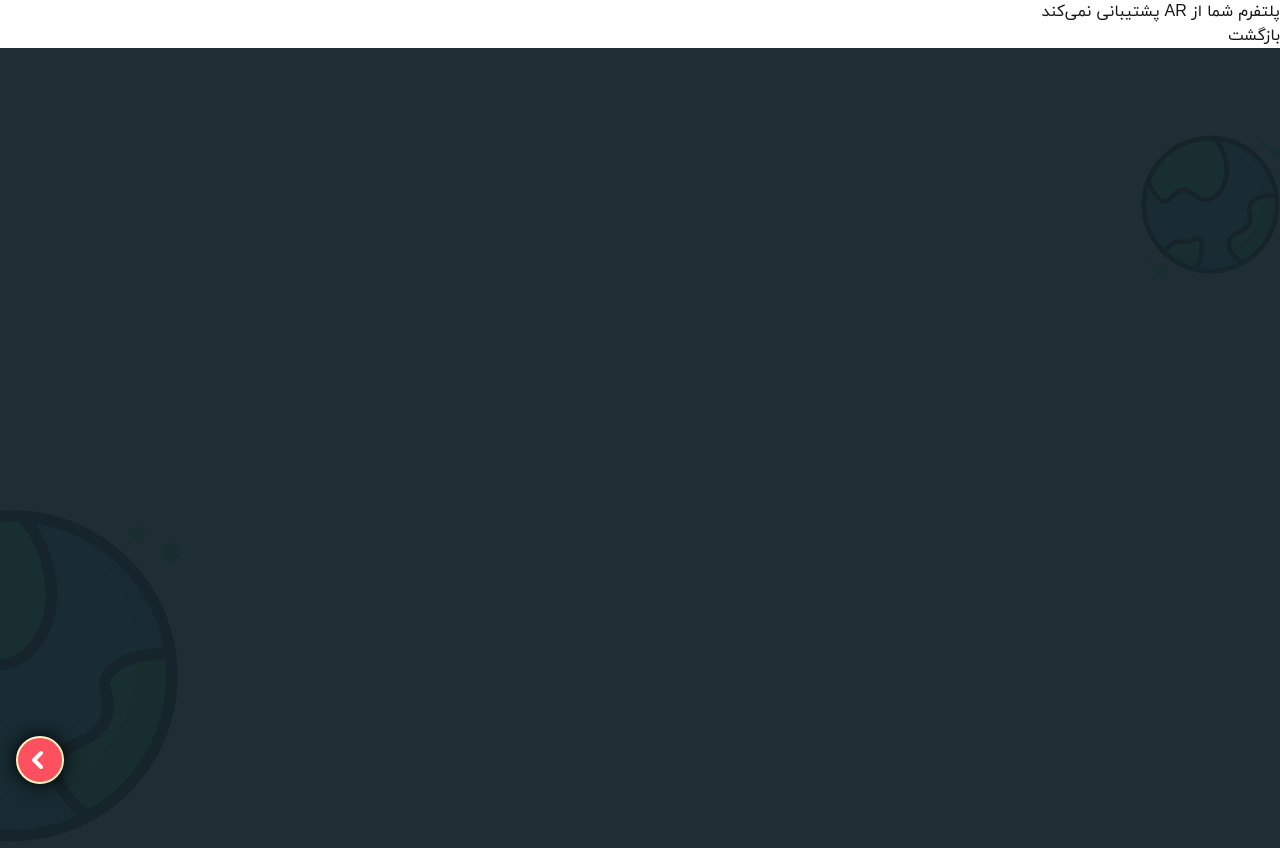
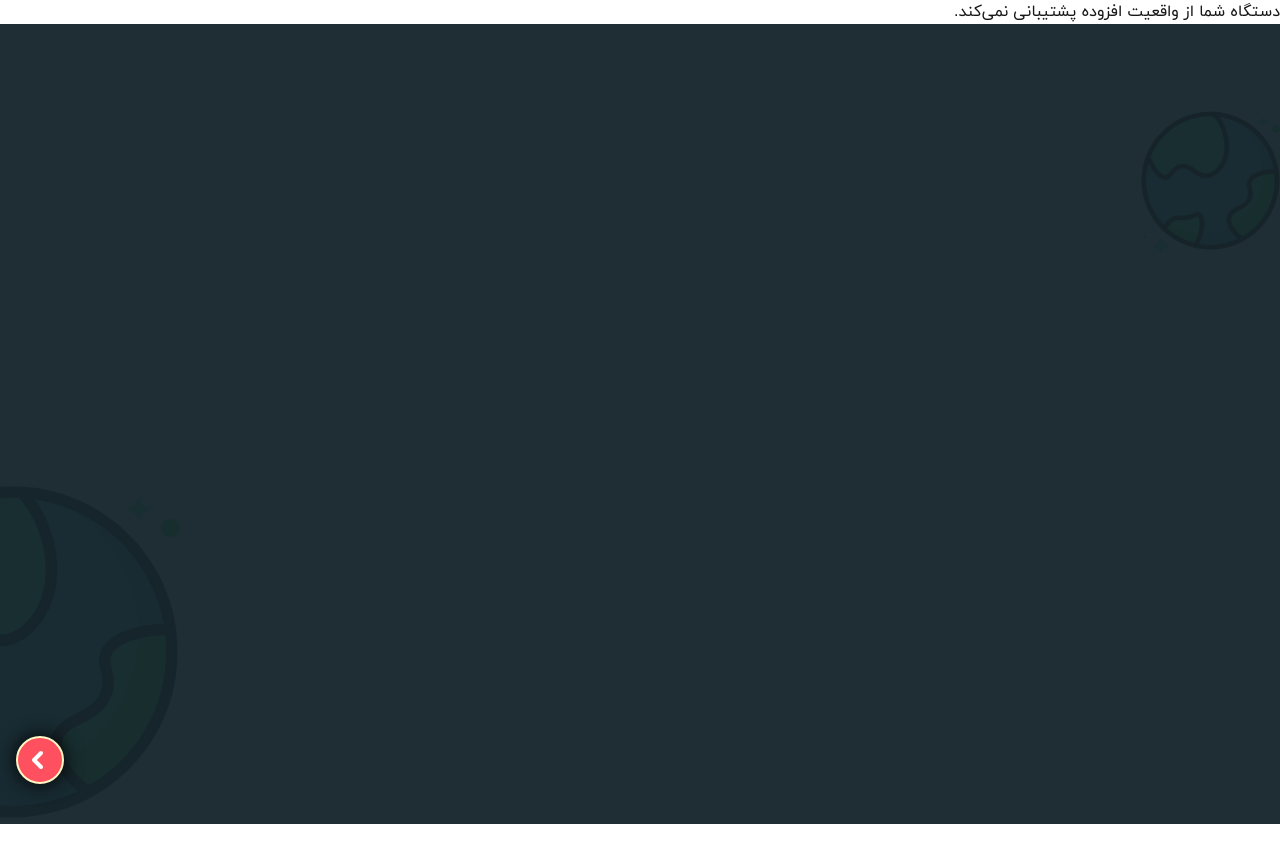
Before and after one commit to sinaAminiNextJs/bazzin, a Next.js app: page /earthThD/earthAR in a window 1280 px wide. After the commit the page ends 824 px from the top, so only its background shows below. Built offline with nearby package versions, Linux system fonts and the light colour scheme; a web font is replaced by a local one.

Commit message:
add components

```diff
--- a/app/earthThD/earthAR/components/AREarth.jsx
+++ b/app/earthThD/earthAR/components/AREarth.jsx
@@ -364,55 +364,232 @@
 // }
 ///////////////
 "use client";
-// pages/ar-page.jsx
-import { useEffect, useRef, useState } from "react";
-import { useRouter } from "next/router";
-import dynamic from "next/dynamic";
+"use client";
+import { useEffect, useState, useRef } from "react";
+import * as THREE from "three";
+import { GLTFLoader } from "three/addons/loaders/GLTFLoader.js";
+import { ARButton } from "three/addons/webxr/ARButton.js";
 
-// بارگذاری پویا برای جلوگیری از خطای SSR
-const ARScene = dynamic(() => import("./ARScene"), {
-  ssr: false,
-  loading: () => <div>در حال بارگذاری...</div>,
-});
+export default function AREarth() {
+  const [loading, setLoading] = useState(false);
+  const [error, setError] = useState(null);
+  const [arSupported, setArSupported] = useState(null);
+  const [hasStarted, setHasStarted] = useState(false);
+  const [windowsDimention, setWindowsDimention] = useState([0, 0]);
 
-export default function ARPage() {
-  const [supported, setSupported] = useState(null);
-  const router = useRouter();
+  const xrSessionRef = useRef(null);
+  const stopButtonRef = useRef(null);
+  const sceneRef = useRef(null);
+  const earthRef = useRef(null);
+  const rendererRef = useRef(null);
+  const hitTestSourceRef = useRef(null);
+  const hitTestSourceRequestedRef = useRef(false);
+  const reticleRef = useRef(null);
 
   useEffect(() => {
-    // بررسی پشتیبانی از WebXR
-    const checkSupport = async () => {
+    setWindowsDimention([window.innerWidth, window.innerHeight]);
+
+    const checkARSupport = async () => {
       if (!navigator.xr) {
-        setSupported(false);
+        setArSupported(false);
+        setError("WebXR توسط مرورگر شما پشتیبانی نمی‌شود.");
         return;
       }
 
       try {
-        const isSupported = await navigator.xr.isSessionSupported(
-          "immersive-ar"
-        );
-        setSupported(isSupported);
-      } catch (error) {
-        console.error("خطای بررسی پشتیبانی:", error);
-        setSupported(false);
+        const supported = await navigator.xr.isSessionSupported("immersive-ar");
+        setArSupported(supported);
+        if (!supported)
+          setError("دستگاه شما از واقعیت افزوده پشتیبانی نمی‌کند.");
+      } catch (err) {
+        setArSupported(false);
+        setError("بررسی پشتیبانی AR با خطا مواجه شد.");
       }
     };
 
-    checkSupport();
+    checkARSupport();
   }, []);
 
-  if (supported === false) {
-    return (
-      <div className="error-message">
-        <h2>پلتفرم شما از AR پشتیبانی نمی‌کند</h2>
-        <button onClick={() => router.back()}>بازگشت</button>
-      </div>
+  useEffect(() => {
+    if (arSupported !== true) return;
+
+    const renderer = new THREE.WebGLRenderer({ antialias: true, alpha: true });
+    renderer.xr.enabled = true;
+    rendererRef.current = renderer;
+
+    const arButton = ARButton.createButton(renderer, {
+      requiredFeatures: ["hit-test"],
+      optionalFeatures: ["dom-overlay"],
+      domOverlay: { root: document.body },
+    });
+
+    Object.assign(arButton.style, {
+      minWidth: "fit-content",
+      position: "fixed",
+      bottom: "20px",
+      left: "20px",
+      padding: "8px 32px",
+      backgroundColor: "#ffc585",
+      color: "#000",
+      borderRadius: "1rem",
+      border: "2px solid #fff7c4",
+      fontFamily: "iranyekan, sans-serif",
+      fontSize: "1.25rem",
+      boxShadow: "0 0 20px rgba(0, 0, 0, 0.6)",
+      cursor: "pointer",
+      zIndex: "11000",
+    });
+
+    const btnContainer = document.getElementById("ar-button-container");
+    if (btnContainer) btnContainer.appendChild(arButton);
+
+    const onClick = () => setHasStarted(true);
+    arButton.addEventListener("click", onClick);
+
+    return () => {
+      arButton.removeEventListener("click", onClick);
+      if (arButton.parentNode) arButton.parentNode.removeChild(arButton);
+      renderer.dispose();
+    };
+  }, [arSupported]);
+
+  useEffect(() => {
+    if (!hasStarted) return;
+
+    const bg = document.getElementById("background-images");
+    if (bg) bg.style.display = "none";
+
+    setLoading(true);
+
+    const scene = new THREE.Scene();
+    sceneRef.current = scene;
+
+    const camera = new THREE.PerspectiveCamera(
+      70,
+      window.innerWidth / window.innerHeight,
+      0.01,
+      20
     );
-  }
+
+    const renderer = rendererRef.current;
+    renderer.setSize(window.innerWidth, window.innerHeight);
+
+    const container = document.getElementById("ar-view");
+    if (container) container.appendChild(renderer.domElement);
+
+    // نورپردازی
+    const light = new THREE.HemisphereLight(0xffffff, 0xbbbbff, 3);
+    light.position.set(0.5, 1, 0.25);
+    scene.add(light);
+
+    // ایجاد رتیکل (نشانگر سطح)
+    const reticle = new THREE.Mesh(
+      new THREE.RingGeometry(0.15, 0.2, 32).rotateX(-Math.PI / 2),
+      new THREE.MeshBasicMaterial()
+    );
+    reticle.matrixAutoUpdate = false;
+    reticle.visible = false;
+    scene.add(reticle);
+    reticleRef.current = reticle;
+
+    // بارگذاری مدل زمین
+    const loader = new GLTFLoader();
+    loader.load(
+      "/ar-earth/earth.glb",
+      (gltf) => {
+        const earth = gltf.scene;
+        earth.scale.set(0.07, 0.07, 0.07);
+        earth.rotation.y = Math.PI / 2;
+        scene.add(earth);
+        earthRef.current = earth;
+        setLoading(false);
+
+        renderer.setAnimationLoop((timestamp, frame) => {
+          if (frame && earthRef.current) {
+            const referenceSpace = renderer.xr.getReferenceSpace();
+            const session = renderer.xr.getSession();
+
+            if (!hitTestSourceRequestedRef.current) {
+              session.requestReferenceSpace("viewer").then((refSpace) => {
+                session
+                  .requestHitTestSource({ space: refSpace })
+                  .then((source) => {
+                    hitTestSourceRef.current = source;
+                  });
+              });
+              hitTestSourceRequestedRef.current = true;
+            }
+
+            if (hitTestSourceRef.current) {
+              const hitTestResults = frame.getHitTestResults(
+                hitTestSourceRef.current
+              );
+              if (hitTestResults.length > 0) {
+                const hit = hitTestResults[0];
+                const pose = hit.getPose(referenceSpace);
+
+                if (pose && reticleRef.current) {
+                  reticleRef.current.visible = true;
+                  reticleRef.current.matrix.fromArray(pose.transform.matrix);
+
+                  // قرار دادن زمین روی سطح تشخیص داده شده
+                  earth.position.setFromMatrixPosition(
+                    reticleRef.current.matrix
+                  );
+                  earth.visible = true;
+                }
+              } else {
+                if (reticleRef.current) reticleRef.current.visible = false;
+                earth.visible = false;
+              }
+            }
+
+            earth.rotation.y += 0.002;
+          }
+          renderer.render(scene, camera);
+        });
+      },
+      undefined,
+      (error) => {
+        console.error("خطا در بارگذاری مدل:", error);
+        setError("خطا در بارگذاری مدل زمین");
+        setLoading(false);
+      }
+    );
+
+    const onResize = () => {
+      camera.aspect = window.innerWidth / window.innerHeight;
+      camera.updateProjectionMatrix();
+      renderer.setSize(window.innerWidth, window.innerHeight);
+    };
+
+    window.addEventListener("resize", onResize);
+
+    renderer.xr.addEventListener("sessionend", () => {
+      renderer.setAnimationLoop(null);
+      if (container && renderer.domElement.parentNode === container) {
+        container.removeChild(renderer.domElement);
+      }
+      setHasStarted(false);
+    });
+
+    return () => {
+      window.removeEventListener("resize", onResize);
+      if (rendererRef.current) {
+        rendererRef.current.dispose();
+      }
+    };
+  }, [hasStarted]);
 
   return (
-    <div className="ar-container">
-      <ARScene />
-    </div>
+    <section>
+      {loading && <div>Loading...</div>}
+      {error && <div>{error}</div>}
+      <div id="ar-view" className="w-full h-full z-50" />
+      <div
+        id="ar-button-container"
+        className="w-full fixed bottom-0 left-0 z-50"
+      ></div>
+    </section>
   );
 }
```
